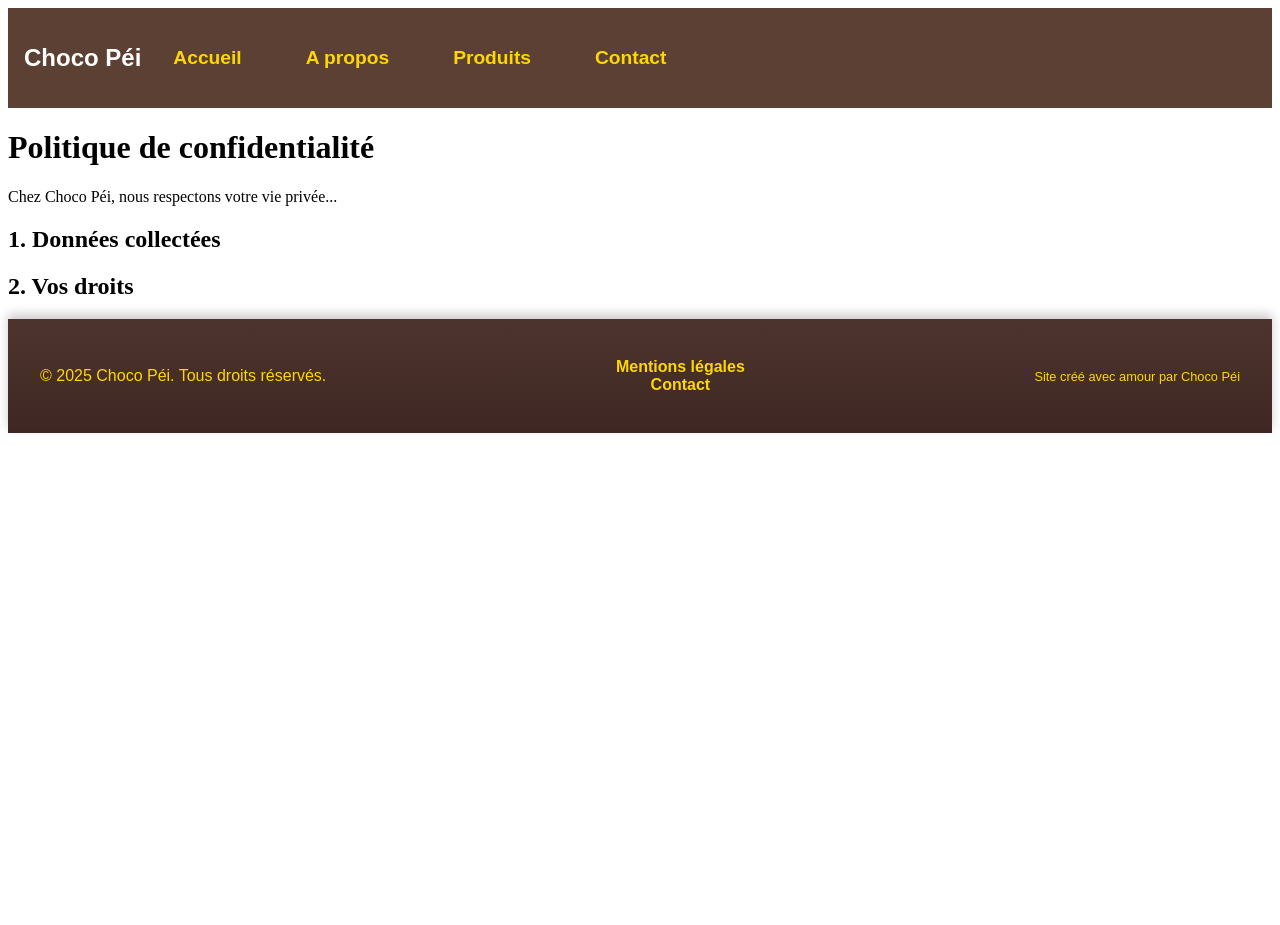
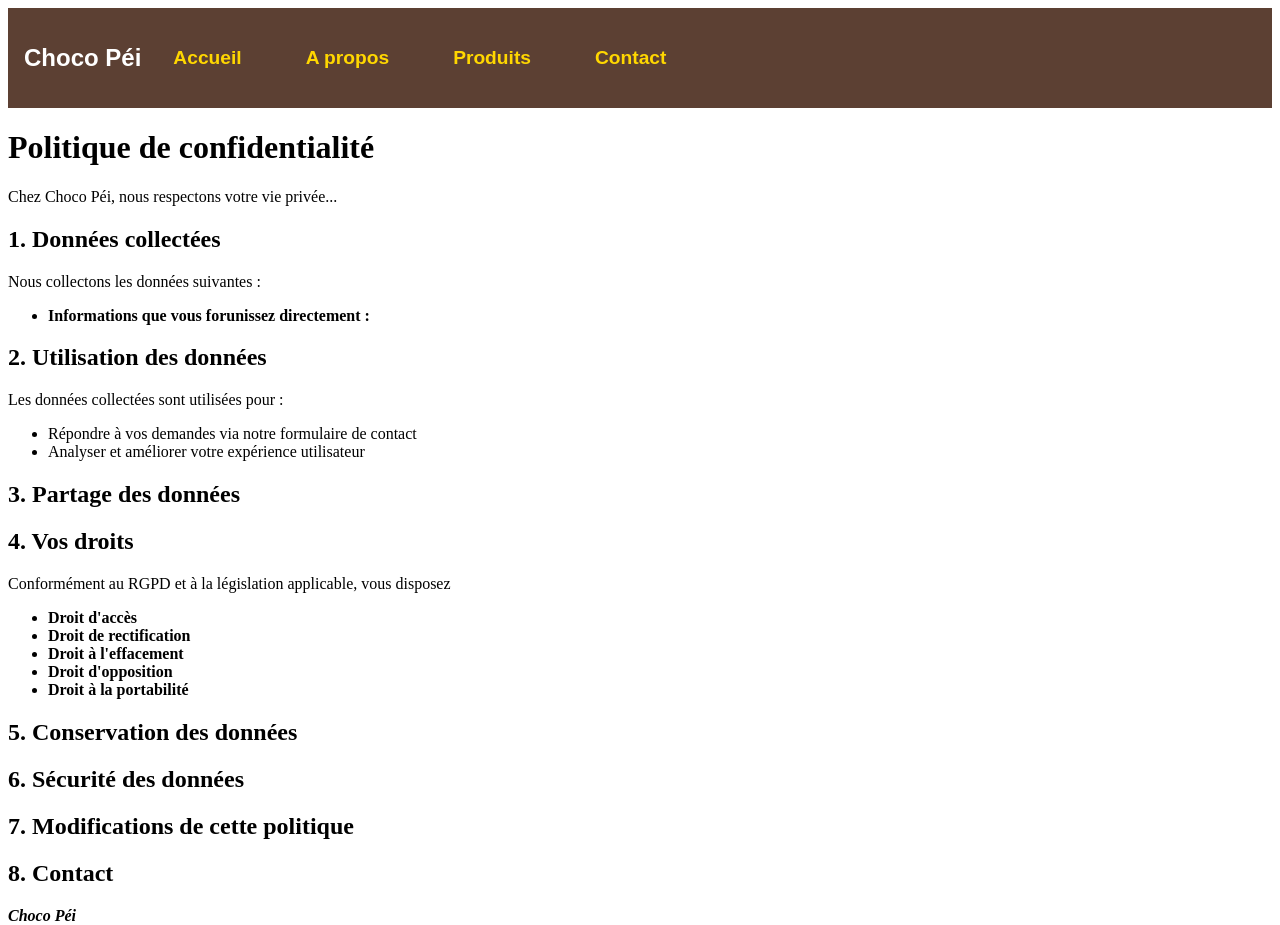
Before and after one commit to SylvieHoareau/choco-pei, a Next.js app in the folder frontend/: page /privacy-policy in a window 1280 px wide. Shown: the top 925 px of the page. Before the commit the page ends 800 px from the top, so only its background shows below. Built offline with nearby package versions, Linux system fonts and the light colour scheme.

Commit message:
docs: mise à jour de la politique de confidentialité et des mentions légales

```diff
--- a/frontend/src/pages/mentions.tsx
+++ b/frontend/src/pages/mentions.tsx
@@ -47,7 +47,7 @@ const Mentions: React.FC = () => {
                     Nous utilisons également des cookies pour améliorer votre expérience utilisateur. Pour plus d'informations, consultez notre politique de confidentialité.
                 </p>
 
-                <h2>Limitation de réeponsabilité</h2>
+                <h2>Limitation de responsabilité</h2>
                 <p>
                     L'éditeur du site ne saurait être tenu responsable des erreurs ou des interruptions de service. Le contenu de ce site est donné à titre informatif et peut être modifié sans préavis.
                 </p>
--- a/frontend/src/pages/privacy-policy.tsx
+++ b/frontend/src/pages/privacy-policy.tsx
@@ -9,9 +9,54 @@ const PrivacyPolicy: React.FC = () => {
             <main className={styles.main}>
                 <h1>Politique de confidentialité</h1>
                 <p>Chez Choco Péi, nous respectons votre vie privée...</p>
+
                 <h2>1. Données collectées</h2>
+                <p>Nous collectons les données suivantes : </p>
+                <ul>
+                    <li><strong>Informations que vous forunissez directement :</strong></li>
+                </ul>
+
+                <h2>2. Utilisation des données</h2>
+                <p>Les données collectées sont utilisées pour :</p>
+                <ul>
+                    <li>Répondre à vos demandes via notre formulaire de contact</li>
+                    <li>Analyser et améliorer votre expérience utilisateur</li>
+                </ul>
+
+
+                <h2>3. Partage des données</h2>
                 <p></p>
-                <h2>2. Vos droits</h2>
+
+
+                <h2>4. Vos droits</h2>
+                <p>Conformément au RGPD et à la législation applicable, vous disposez</p>
+                <ul>
+                    <li><strong>Droit d'accès</strong></li>
+                    <li><strong>Droit de rectification</strong></li>
+                    <li><strong>Droit à l'effacement</strong></li>
+                    <li><strong>Droit d'opposition</strong></li>
+                    <li><strong>Droit à la portabilité</strong></li>
+                </ul>
+
+                <h2>5. Conservation des données </h2>
+                <p></p>
+
+                <h2>6. Sécurité des données </h2>
+                <p></p>
+
+                <h2>7. Modifications de cette politique</h2>
+                <p></p>
+
+                <h2>8. Contact</h2>
+                <p></p>
+
+                <address>
+                    <strong>Choco Péi</strong><br />
+                    [Adresse de l'entreprise]<br />
+                    [Code postal] [Ville]<br />
+                    [Téléphone]<br />
+                    [Email]
+                </address>
             </main>
             <Footer />
         </>
```
